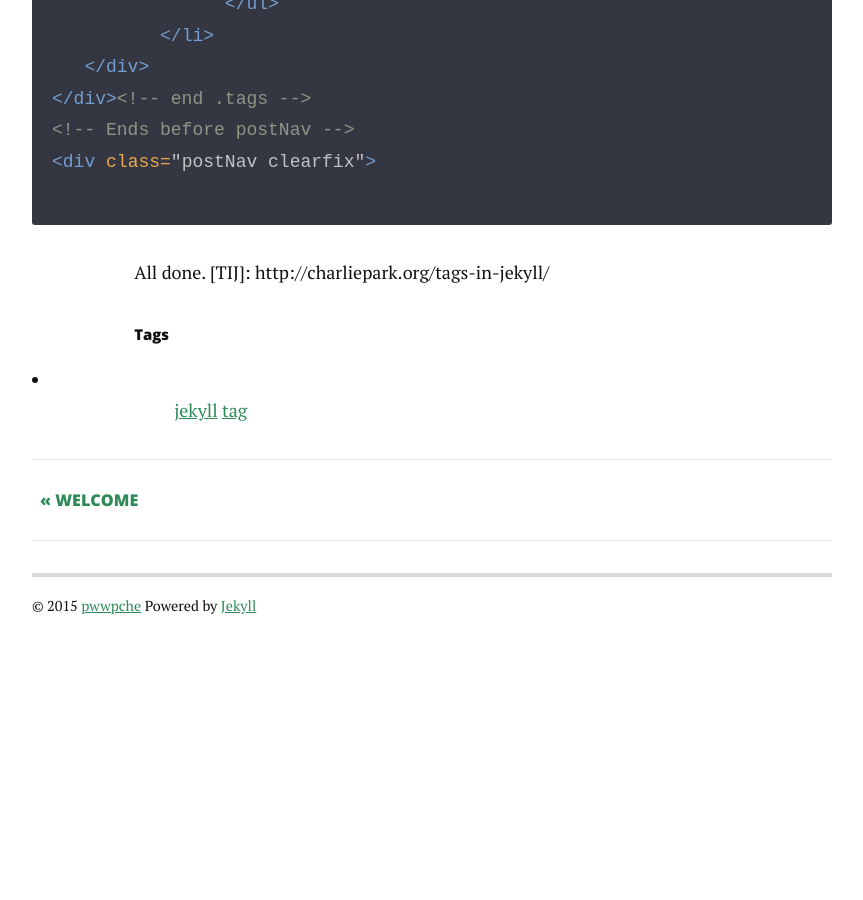
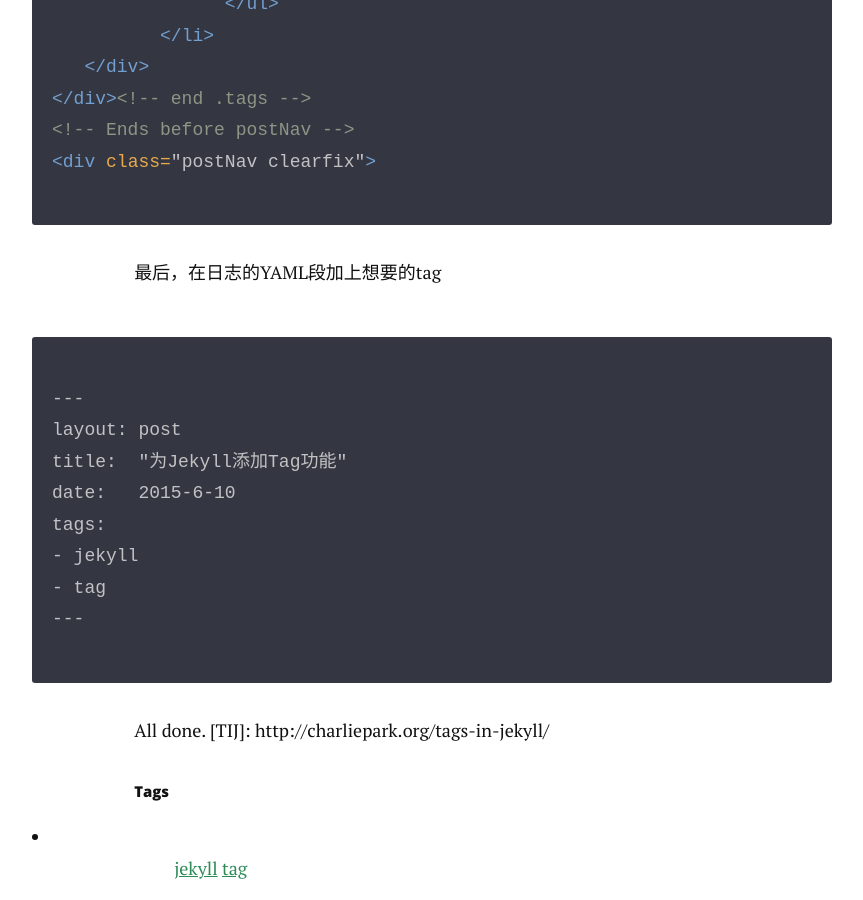
Before and after one commit to pwwpche/pwwpche.github.io, a Jekyll site: the page built from _posts/2015-6-10-Jekyll-Tags.markdown, in a window 1280 px wide and 900 px high, scrolled down 3618 px. Shown: the whole window, without its empty margins (208-1071 px from the left). Built offline with Jekyll 4.4.1, drawn with Linux system fonts in a browser that asks for light colours; nearby versions of some CDN libraries; Markdown is read by kramdown in place of the engine named in the settings; before the commit the page ends 4300 px from its top, so only the background shows below that.

Commit message:
Change second post

```diff
--- a/_posts/2015-6-10-Jekyll-Tags.markdown
+++ b/_posts/2015-6-10-Jekyll-Tags.markdown
@@ -106,5 +106,17 @@ post.html:
 <div class="postNav clearfix">
 {% endhighlight %}
 
+
+最后，在日志的YAML段加上想要的tag
+{% highlight html %}
+---
+layout: post
+title:  "为Jekyll添加Tag功能"
+date:   2015-6-10
+tags:
+- jekyll
+- tag
+---
+{% endhighlight %}
 All done.
 [TIJ]: http://charliepark.org/tags-in-jekyll/
```
